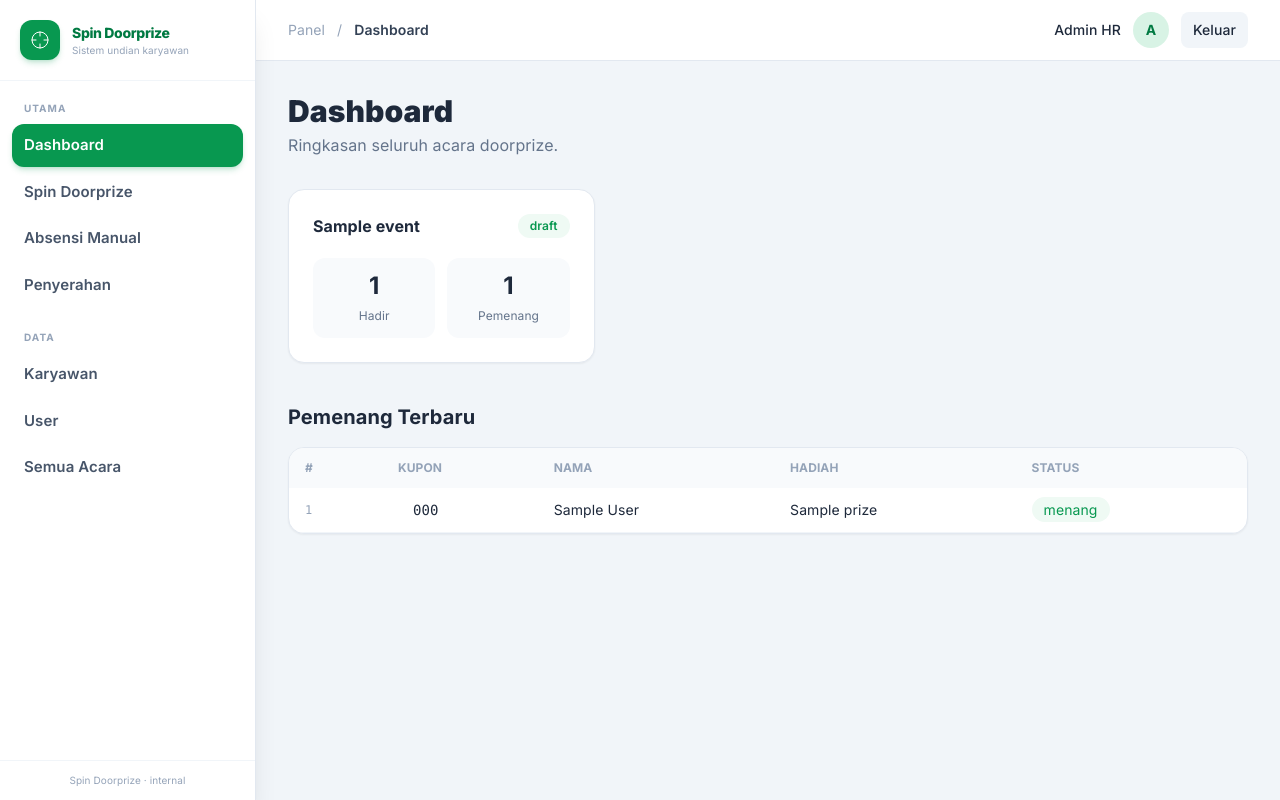
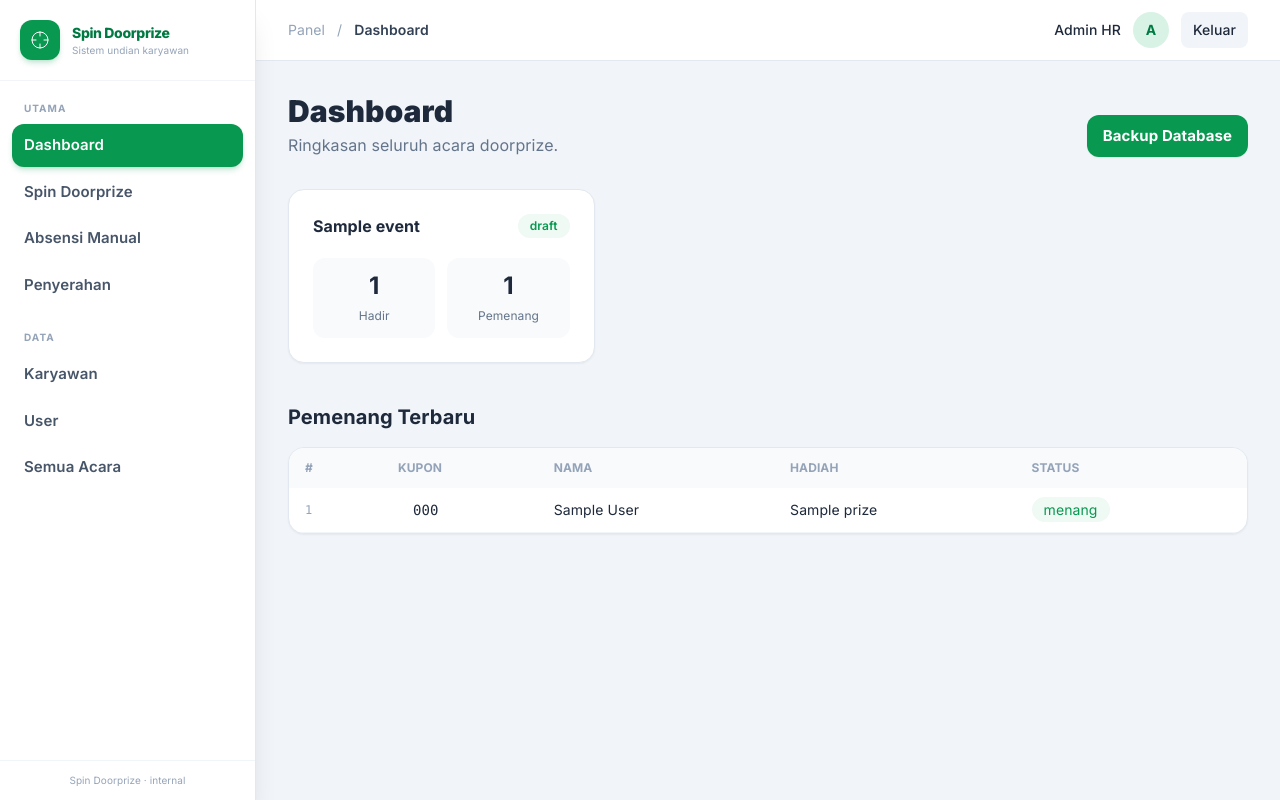
Before and after one commit to triastartya/spin-doorpice, a Laravel app: page /dashboard in a window 1280 px wide. Run offline with Laravel 12, Linux system fonts and the light colour scheme; a user stored in the database is signed in; data comes from the database, SQL or seed files in the repository; tables that the repository leaves empty hold one stand-in row (values such as "Sample post"); style sheets or scripts are compiled from the project's sources.

Commit message:
oke ke web

```diff
--- a/Project/app/Http/Controllers/DashboardController.php
+++ b/Project/app/Http/Controllers/DashboardController.php
@@ -4,9 +4,31 @@ namespace App\Http\Controllers;
 
 use App\Models\Event;
 use App\Models\Winner;
+use Illuminate\Support\Facades\DB;
+use Illuminate\Support\Str;
 
 class DashboardController extends Controller
 {
+    public function backup()
+    {
+        $connection = DB::connection();
+        abort_unless($connection->getDriverName() === 'sqlite', 422, 'Backup ini hanya mendukung SQLite.');
+        $path = storage_path('app/backup-'.Str::uuid().'.sqlite');
+
+        try {
+            $connection->getPdo()->exec('VACUUM INTO '.$connection->getPdo()->quote($path));
+
+            return response()->download($path, 'backup_database_'.now('Asia/Jakarta')->format('Y-m-d_H-i-s').'.sqlite', [
+                'Cache-Control' => 'private, no-store',
+            ])->deleteFileAfterSend(true);
+        } catch (\Throwable $e) {
+            if (is_file($path)) {
+                unlink($path);
+            }
+            throw $e;
+        }
+    }
+
     public function __invoke()
     {
         $events = Event::withCount(['coupons', 'winners'])->latest()->get();
--- a/Project/config/database.php
+++ b/Project/config/database.php
@@ -37,9 +37,9 @@ return [
             'database' => env('DB_DATABASE', database_path('database.sqlite')),
             'prefix' => '',
             'foreign_key_constraints' => env('DB_FOREIGN_KEYS', true),
-            'busy_timeout' => null,
-            'journal_mode' => null,
-            'synchronous' => null,
+            'busy_timeout' => env('DB_BUSY_TIMEOUT'),
+            'journal_mode' => env('DB_JOURNAL_MODE'),
+            'synchronous' => env('DB_SYNCHRONOUS'),
         ],
 
         'mysql' => [
--- a/Project/resources/views/dashboard.blade.php
+++ b/Project/resources/views/dashboard.blade.php
@@ -1,7 +1,7 @@
 @extends('layouts.app')
 @section('title', 'Dashboard')
 @section('content')
-<div class="flex items-end justify-between"><div><h1 class="text-3xl font-black">Dashboard</h1><p class="mt-1 text-slate-500">Ringkasan seluruh acara doorprize.</p></div></div>
+<div class="flex flex-wrap items-end justify-between gap-4"><div><h1 class="text-3xl font-black">Dashboard</h1><p class="mt-1 text-slate-500">Ringkasan seluruh acara doorprize.</p></div>@if(in_array(auth()->user()->role, ['admin', 'operator']))<form method="post" action="{{ url('admin/database/backup') }}">@csrf<button class="btn-primary">Backup Database</button></form>@endif</div>
 @if($active)<div class="mt-8 rounded-3xl bg-gradient-to-br from-indigo-600 to-purple-600 p-7 text-white"><p class="text-sm uppercase tracking-widest text-indigo-100">Acara berjalan</p><h2 class="mt-2 text-3xl font-black">{{ $active->name }}</h2><p class="mt-3">Status: {{ strtoupper($active->status) }} · {{ $active->coupons()->count() }} peserta hadir · {{ $active->prizesRemainingStock() }} hadiah tersisa</p><a href="{{ url(auth()->user()->role === 'operator_hadiah' ? 'operator/kupon' : 'operator') }}" class="mt-5 inline-block rounded-xl bg-white px-5 py-3 font-bold text-indigo-700">{{ auth()->user()->role === 'operator_hadiah' ? 'Buka Penyerahan' : 'Buka Panel Spin' }}</a></div>@endif
 <div class="mt-8 grid gap-5 md:grid-cols-3">@forelse($events as $event)<article class="rounded-2xl border border-slate-200 bg-white p-6 shadow-sm"><div class="flex justify-between"><h3 class="font-bold">{{ $event->name }}</h3><span class="rounded-full bg-indigo-50 px-3 py-1 text-xs font-semibold text-indigo-600">{{ $event->status }}</span></div><div class="mt-5 grid grid-cols-2 gap-3 text-center"><div class="rounded-xl bg-slate-50 p-3"><strong class="block text-2xl">{{ $event->coupons_count }}</strong><span class="text-xs text-slate-500">Hadir</span></div><div class="rounded-xl bg-slate-50 p-3"><strong class="block text-2xl">{{ $event->winners_count }}</strong><span class="text-xs text-slate-500">Pemenang</span></div></div></article>@empty<p>Belum ada acara.</p>@endforelse</div>
 @if($recent->count())<h2 class="mt-10 text-xl font-bold">Pemenang Terbaru</h2><div class="mt-4 overflow-hidden rounded-2xl border border-slate-200 bg-white shadow-sm"><table class="w-full text-sm"><thead class="bg-slate-50 text-left text-xs uppercase text-slate-400"><tr><th class="px-4 py-3">#</th><th>Kupon</th><th>Nama</th><th>Hadiah</th><th>Status</th></tr></thead><tbody>@foreach($recent as $winner)<tr class="border-b border-slate-100"><td class="px-4 py-3 font-mono text-xs text-slate-400">{{ $loop->iteration }}</td><td class="px-4 py-3 font-mono">{{ $winner->coupon->code }}</td><td>{{ $winner->coupon->employee->name }}</td><td>{{ $winner->prize->name }}</td><td><span class="rounded-full bg-indigo-50 px-3 py-1 text-indigo-600">{{ $winner->status }}</span></td></tr>@endforeach</tbody></table></div>@endif
--- a/Project/resources/views/event-dashboard.blade.php
+++ b/Project/resources/views/event-dashboard.blade.php
@@ -1,6 +1,7 @@
 @extends('layouts.app')
 @section('title', 'Acara Aktif')
 @section('content')
+<form method="post" action="{{ url('admin/database/backup') }}" class="mb-5 flex justify-end">@csrf<button class="btn-primary">Backup Database</button></form>
 @if(!$event)
 <div class="mx-auto mt-16 max-w-xl rounded-2xl border border-amber-200 bg-amber-50 p-8 text-center">
     <p class="text-4xl">🎪</p>
--- a/Project/resources/views/participant/absensi.blade.php
+++ b/Project/resources/views/participant/absensi.blade.php
@@ -17,7 +17,7 @@
         <div class="text-center">
             <p class="text-sm font-bold uppercase tracking-[.25em] text-emerald-100">Absensi & Kupon</p>
             <h1 class="mt-3 text-4xl font-extrabold leading-tight">{{ $event?->name ?? 'Spin Doorprize' }}</h1>
-            <p class="mt-3 text-sm text-white/70">@if($event)Masukkan NIK Anda untuk mendapatkan kupon undian.@elseBelum ada acara aktif.@endif</p>
+            <p class="mt-3 text-sm text-white/70">{{ $event ? 'Masukkan NIK Anda untuk mendapatkan kupon undian.' : 'Belum ada acara aktif.' }}</p>
         </div>
         <div class="mt-8 rounded-3xl border border-white/40 bg-white/95 p-7 text-slate-800 shadow-2xl backdrop-blur">
             @if($deviceCoupon)
--- a/Project/routes/web.php
+++ b/Project/routes/web.php
@@ -69,6 +69,7 @@ Route::middleware(['auth', 'role:admin,operator'])->group(function () {
 });
 
 Route::middleware(['auth', 'role:admin,operator'])->prefix('admin')->group(function () {
+    Route::post('database/backup', [DashboardController::class, 'backup'])->middleware('throttle:2,1');
     Route::resource('employees', EmployeeController::class)->only(['index', 'store', 'update', 'destroy']);
     Route::resource('users', UserController::class)->only(['index', 'store', 'update', 'destroy']);
     Route::get('employees-import', [EmployeeController::class, 'importForm']);
```
Also changed, not shown: Project/tests/Feature/ExampleTest.php (+29 -0 lines), Project/public/uploads/handover/9ee010b4db59e2c692ed40924590b89c.png (added), 2 other files.
